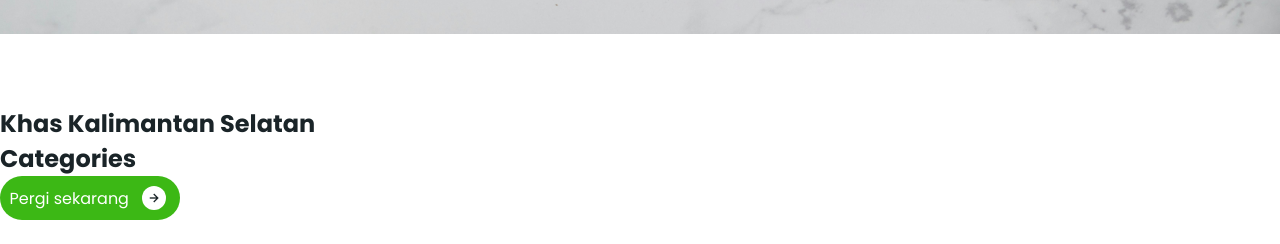
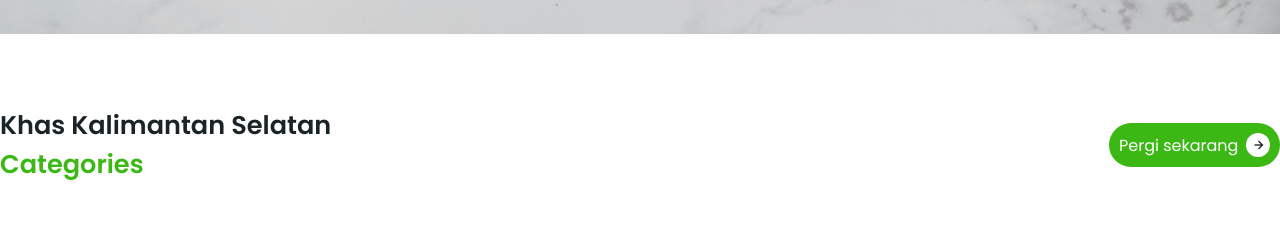
Before and after one commit to kouuch/Ingfoleh, a plain HTML site: page index.html in a window 1280 px wide. Shown: the part 722-966 px from the top of the page. After the commit the page ends 930 px from the top, so only its background shows below. Drawn offline with nearby package versions, Linux system fonts and the light colour scheme.

Commit message:
Mengatur tata letak heading dengan flexbox dan styling teks
Menambahkan flexbox pada .heading untuk menyusun judul dan teks kategori. Memberikan ukuran font dan ketebalan pada h1, serta warna hijau pada span.

```diff
--- a/css/style.css
+++ b/css/style.css
@@ -185,7 +185,7 @@ header {
 
 .swiper-button-prev::after {
   color: #6f797e;
-  margin-left: 20px ;
+  margin-left: 20px;
 }
 
 .swiper-button-next::after {
@@ -194,5 +194,20 @@ header {
   background-repeat: no-repeat;
   background-size: 100% 100%;
   background-position: center; */
-  margin-right: 20px ;
+  margin-right: 20px;
 }
+/* categories */
+.heading {
+  display: flex;
+  justify-content: space-between;
+  align-items: center;
+}
+
+.heading h1 {
+  font-size: 1.6rem;
+  font-weight: 600;
+}
+
+.heading span {
+  color: var(--green-color);
+}
```
